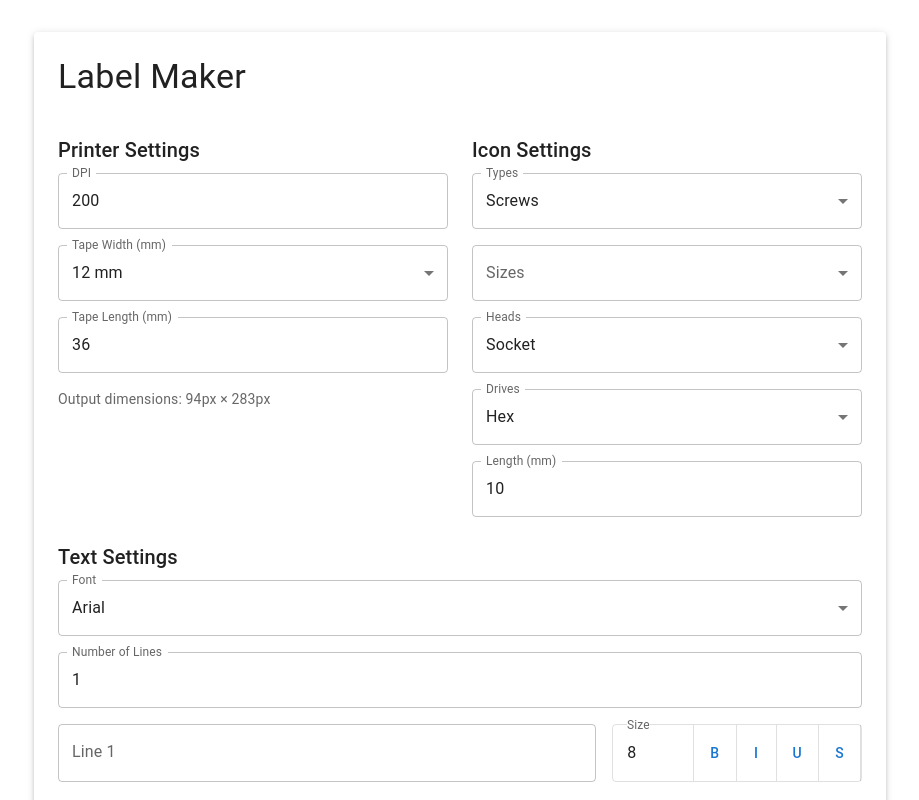
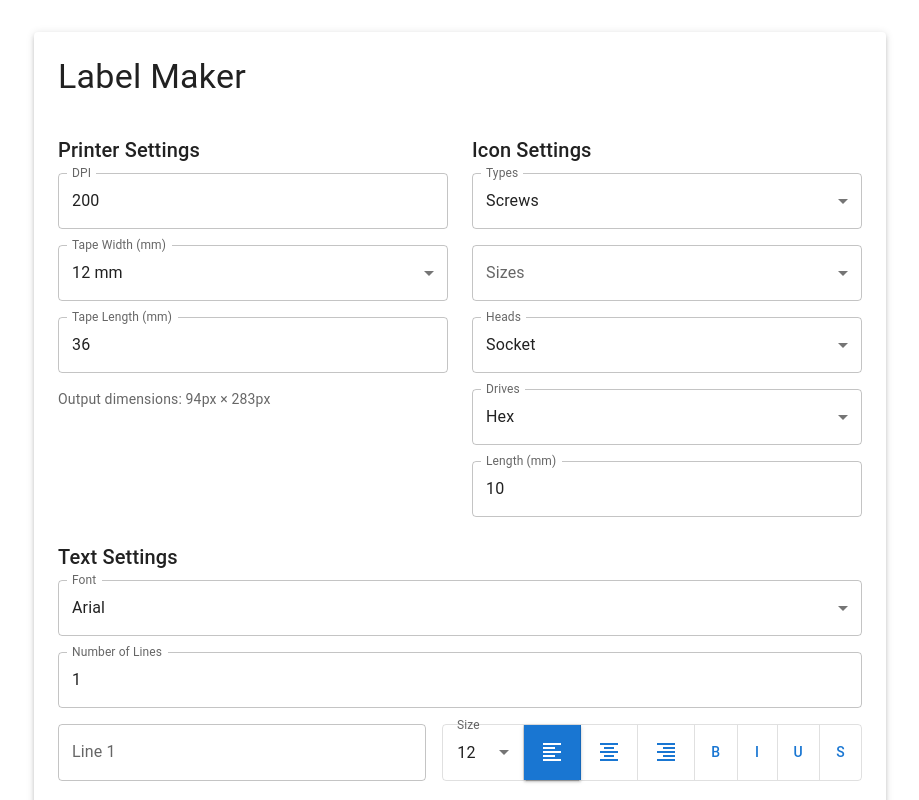
Before and after one commit to jyoo030/gridfinity-label-maker, a React (Create React App) app: page / in a window 1280 px wide. Shown: the top 800 px of the page, without its empty margins (180-1099 px from the left). Built offline with nearby package versions, Linux system fonts and the light colour scheme.

Commit message:
Add text alignment options

```diff
--- a/src/components/LabelMaker.js
+++ b/src/components/LabelMaker.js
@@ -10,6 +10,9 @@ import {
   TextField,
   Button,
 } from '@mui/material';
+import FormatAlignLeftIcon from '@mui/icons-material/FormatAlignLeft';
+import FormatAlignCenterIcon from '@mui/icons-material/FormatAlignCenter';
+import FormatAlignRightIcon from '@mui/icons-material/FormatAlignRight';
 import { toPng } from 'html-to-image';
 import { calculatePixelDimensions } from '../utils/calculations';
 
@@ -23,6 +26,8 @@ const iconOptions = {
 const fonts = ['Arial', 'Roboto', 'Helvetica', 'Times New Roman'];
 
 const tapeWidthOptions = [6, 9, 12, 18, 24, 36];
+
+const fontSizeOptions = [6, 7, 8, 9, 10, 11, 12, 14, 16, 18, 20, 22, 24, 26, 28, 36, 48, 72];
 
 function LabelMaker() {
   const [config, setConfig] = useState({
@@ -49,12 +54,13 @@ function LabelMaker() {
       rawLinesInput: '1',
       lineContents: [{
         text: '',
-        fontSize: 8,
-        rawFontSize: '8',
+        fontSize: 12,
+        rawFontSize: '12',
         strikethrough: false,
         underline: false,
         bold: false,
         italic: false,
+        textAlign: 'left',
       }],
     },
   });
@@ -104,12 +110,13 @@ function LabelMaker() {
         lineContents: Array(numLines).fill(null).map((_, idx) =>
           prev.text.lineContents[idx] || {
             text: '',
-            fontSize: 8,
-            rawFontSize: '8',
+            fontSize: 12,
+            rawFontSize: '12',
             strikethrough: false,
             underline: false,
             bold: false,
             italic: false,
+            textAlign: 'left',
           }
         ),
       },
@@ -321,36 +328,38 @@ function LabelMaker() {
                   }}
                 >
 
-                  <TextField
-                    type="number"
+                  <FormControl variant="outlined">
+                    <InputLabel id={`font-size-label-${index}`}>Size</InputLabel>
+                    <Select
+                      labelId={`font-size-label-${index}`}
                       label="Size"
-                    variant="outlined"
-                    value={config.text.lineContents[index]?.rawFontSize === '0' ? '' : config.text.lineContents[index]?.rawFontSize}
+                      value={config.text.lineContents[index]?.fontSize || 8}
                       onChange={(e) => handleLineStyleChange(
                         index,
                         'fontSize',
-                      e.target.value === '' ? 0 : Number(e.target.value),
+                        Number(e.target.value),
                         'rawFontSize'
                       )}
-                    slotProps={{
-                      input: {
-                        min: 1,
-                        max: 72
-                      }
-                    }}
                       sx={{
                         width: '80px',
                         '& .MuiOutlinedInput-root': {
                           borderRadius: 0,
+                        },
                         '& fieldset': {
                           border: 'none',
                         },
-                      },
-                      '& .MuiInputLabel-root': {
-                        bgcolor: 'background.paper',
+                        '& .MuiSelect-select': {
+                          py: 2,
                         },
                       }}
-                  />
+                    >
+                      {fontSizeOptions.map((size) => (
+                        <MenuItem key={size} value={size}>
+                          {size}
+                        </MenuItem>
+                      ))}
+                    </Select>
+                  </FormControl>
                   <Box
                     sx={{
                       display: 'flex',
@@ -359,6 +368,45 @@ function LabelMaker() {
                       borderColor: 'divider',
                     }}
                   >
+                    <Button
+                      variant={config.text.lineContents[index]?.textAlign === 'left' ? "contained" : "text"}
+                      onClick={() => handleLineStyleChange(index, 'textAlign', 'left')}
+                      sx={{
+                        minWidth: '40px',
+                        borderRadius: 0,
+                        px: 2,
+                        borderRight: 1,
+                        borderColor: 'divider',
+                      }}
+                    >
+                      <FormatAlignLeftIcon />
+                    </Button>
+                    <Button
+                      variant={config.text.lineContents[index]?.textAlign === 'center' ? "contained" : "text"}
+                      onClick={() => handleLineStyleChange(index, 'textAlign', 'center')}
+                      sx={{
+                        minWidth: '40px',
+                        borderRadius: 0,
+                        px: 2,
+                        borderRight: 1,
+                        borderColor: 'divider',
+                      }}
+                    >
+                      <FormatAlignCenterIcon />
+                    </Button>
+                    <Button
+                      variant={config.text.lineContents[index]?.textAlign === 'right' ? "contained" : "text"}
+                      onClick={() => handleLineStyleChange(index, 'textAlign', 'right')}
+                      sx={{
+                        minWidth: '40px',
+                        borderRadius: 0,
+                        px: 2,
+                        borderRight: 1,
+                        borderColor: 'divider',
+                      }}
+                    >
+                      <FormatAlignRightIcon />
+                    </Button>
                     <Button
                       variant={config.text.lineContents[index]?.bold ? "contained" : "text"}
                       onClick={() => handleLineStyleChange(index, 'bold', !config.text.lineContents[index]?.bold)}
@@ -404,7 +452,7 @@ function LabelMaker() {
                       sx={{
                         minWidth: '40px',
                         borderRadius: 0,
-                        borderRight: 1,
+                        borderRight: 0,
                         borderColor: 'divider',
                         px: 2,
                       }}
@@ -453,7 +501,7 @@ function LabelMaker() {
               }}
             />
           )}
-          <Box sx={{ display: 'flex', flexDirection: 'column' }}>
+          <Box sx={{ display: 'flex', flexDirection: 'column', width: '100%' }}>
             {config.text.lineContents.map((line, index) => (
               <Typography
                 key={index}
@@ -467,6 +515,8 @@ function LabelMaker() {
                     line.strikethrough && 'line-through'
                   ].filter(Boolean).join(' '),
                   marginBottom: index < config.text.lines - 1 ? '2px' : 0,
+                  textAlign: line.textAlign,
+                  width: '100%',
                 }}
               >
                 {line.text || `Line ${index + 1}`}
@@ -505,7 +555,7 @@ function LabelMaker() {
               }}
             />
           )}
-          <Box sx={{ display: 'flex', flexDirection: 'column' }}>
+          <Box sx={{ display: 'flex', flexDirection: 'column', width: '100%' }}>
             {config.text.lineContents.map((line, index) => (
               <Typography
                 key={index}
@@ -519,6 +569,8 @@ function LabelMaker() {
                     line.strikethrough && 'line-through'
                   ].filter(Boolean).join(' '),
                   marginBottom: index < config.text.lines - 1 ? '2px' : 0,
+                  textAlign: line.textAlign,
+                  width: '100%',
                 }}
               >
                 {line.text || `Line ${index + 1}`}
```
Lines whose indentation alone changed are shown as unchanged.
